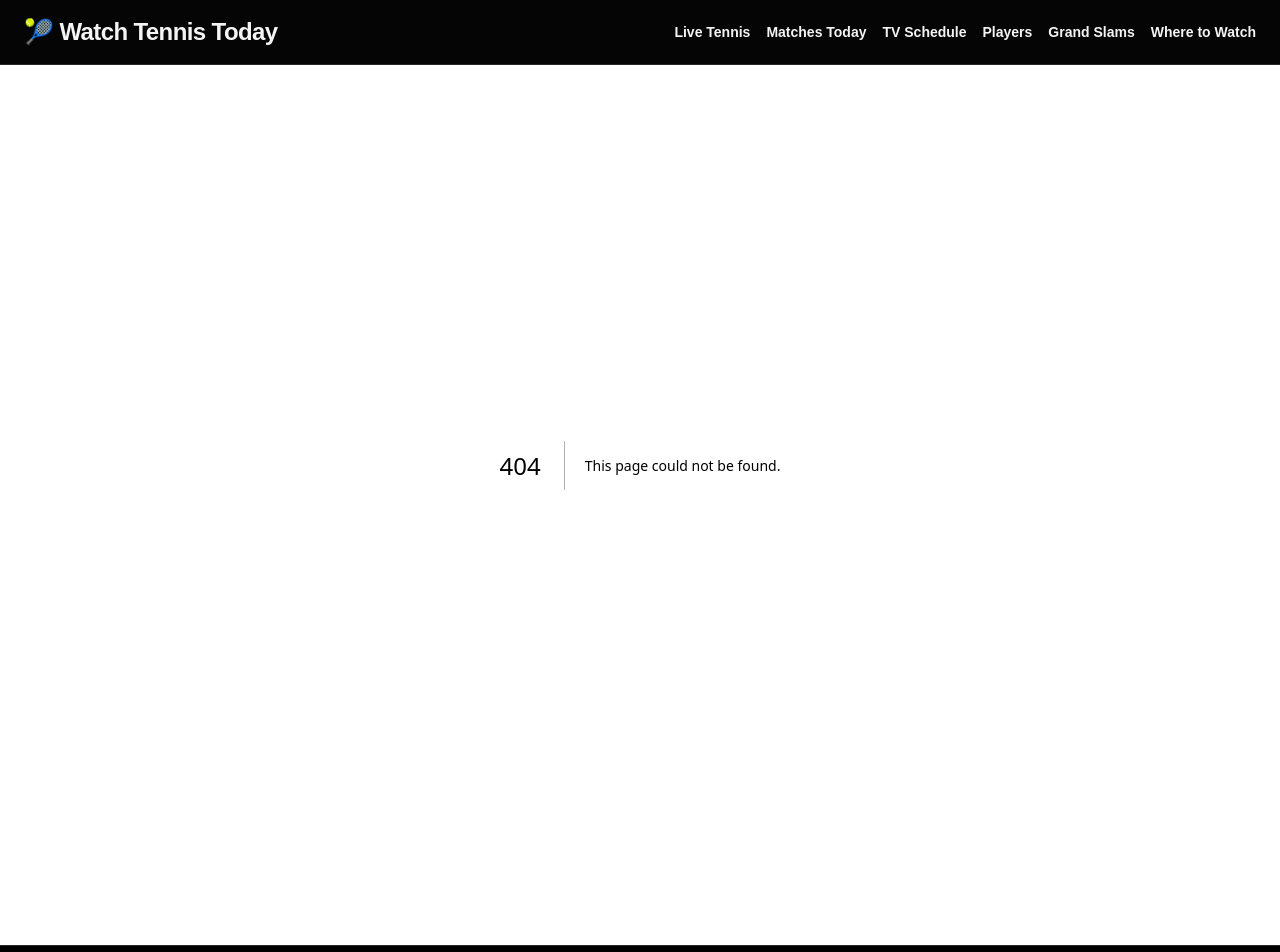
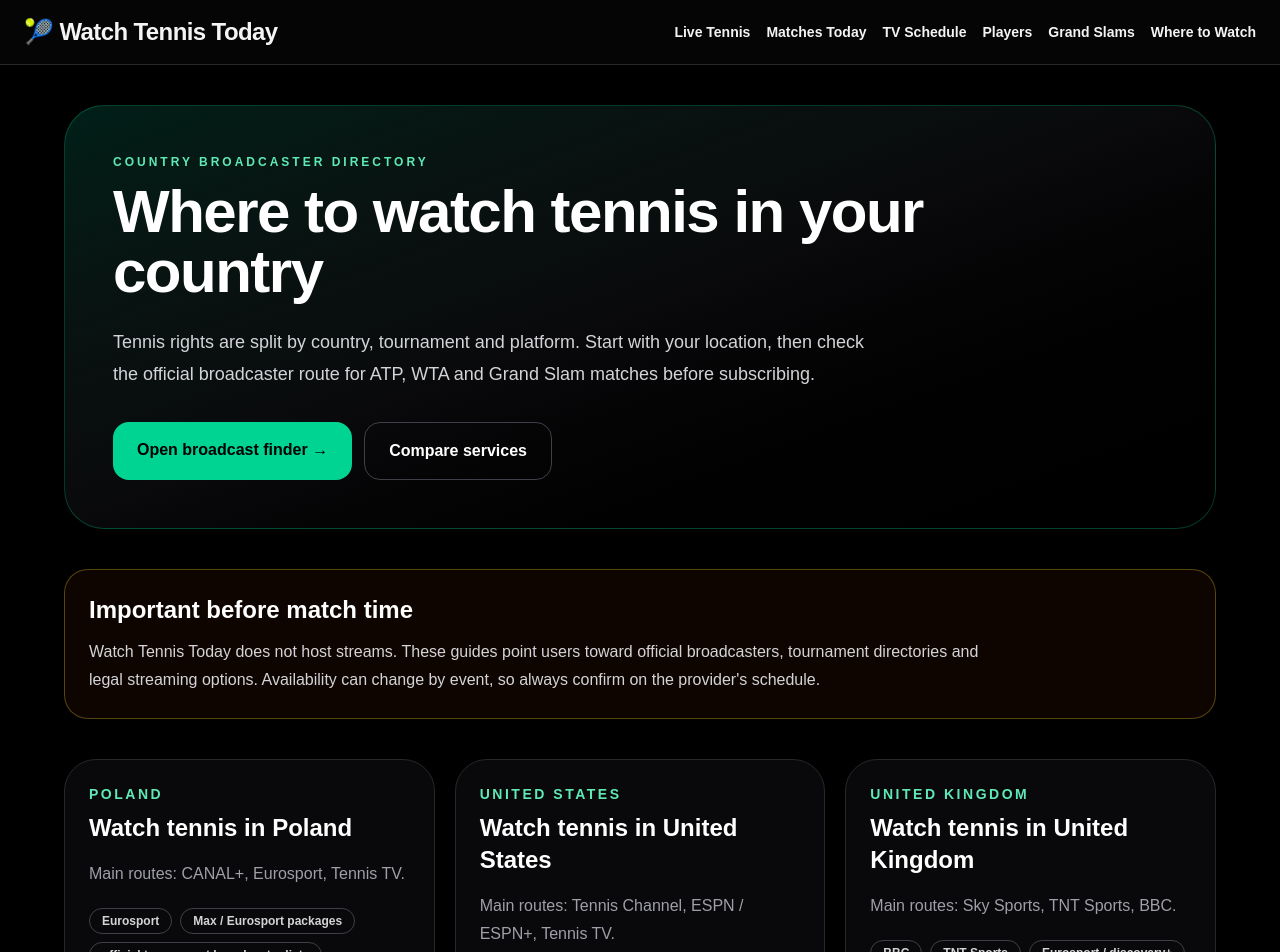
Before and after one commit to 8dqqd57hyh-rgb/watch-tennis-today, a Next.js app: page /watch-tennis-in in a window 1280 px wide. Before the commit this address had no page. Shown: the top 952 px of the page. Built offline with nearby package versions, Linux system fonts and the light colour scheme.

Commit message:
Add automated tennis email alerts

```diff
--- a/app/components/HomepageGrowthEngine.tsx
+++ b/app/components/HomepageGrowthEngine.tsx
@@ -26,7 +26,7 @@ const grandSlamLinks = [
   },
   {
     name: "Wimbledon",
-    href: "/wimbledon-live-stream",
+    href: "/wimbledon-live",
     scheduleHref: "/tennis-schedule-today",
     tvHref: "/watch-tennis-in/uk",
     terms: ["wimbledon"],
--- a/app/sitemap.ts
+++ b/app/sitemap.ts
@@ -211,6 +211,7 @@ export default async function sitemap(): Promise<MetadataRoute.Sitemap> {
     "/players",
     "/players/atp",
     "/players/wta",
+    "/watch-tennis-in",
     "/watch-tennis-in/poland",
     "/today",
     "/tomorrow",
@@ -235,6 +236,7 @@ export default async function sitemap(): Promise<MetadataRoute.Sitemap> {
     "/best-vpn-for-wimbledon",
     "/watch-tennis-abroad",
     "/wimbledon-live",
+    "/wimbledon-live-stream",
     "/wimbledon-schedule",
     "/wimbledon-results",
     "/wimbledon-tv-schedule",
@@ -291,10 +293,12 @@ export default async function sitemap(): Promise<MetadataRoute.Sitemap> {
     "/who-plays-tennis-today",
     "/best-tennis-matches-today",
     "/tennis-tv-broadcast-finder",
+    "/watch-tennis-in",
     "/tennis-tv-not-working",
     "/tennis-streaming-services",
     "/tennis-live-alerts",
     "/wimbledon-live",
+    "/wimbledon-live-stream",
     "/wimbledon-schedule",
     "/wimbledon-results",
     "/wimbledon-tv-schedule",
--- /dev/null
+++ b/app/watch-tennis-in/page.tsx
@@ -0,0 +1,153 @@
+import type { Metadata } from "next";
+import EmailSignup from "@/app/components/EmailSignup";
+import RevenueConversionPanel from "@/app/components/RevenueConversionPanel";
+import { broadcastCountries } from "@/data/broadcastFinder";
+
+const BASE_URL = "https://watchtennistoday.com";
+
+export const metadata: Metadata = {
+  title: "Where to Watch Tennis by Country | ATP, WTA & Grand Slam TV Guide",
+  description:
+    "Choose your country to find legal tennis TV channels, official broadcaster directories and streaming options for ATP, WTA and Grand Slam matches.",
+  alternates: {
+    canonical: `${BASE_URL}/watch-tennis-in`,
+  },
+  openGraph: {
+    title: "Where to Watch Tennis by Country",
+    description:
+      "Country-by-country tennis broadcaster guides for ATP, WTA and Grand Slam coverage.",
+    url: `${BASE_URL}/watch-tennis-in`,
+    siteName: "Watch Tennis Today",
+    type: "website",
+  },
+};
+
+const quickRoutes = [
+  {
+    title: "Today’s matches",
+    description: "Check the current live and upcoming schedule before choosing a broadcaster.",
+    href: "/today",
+  },
+  {
+    title: "Tomorrow’s schedule",
+    description: "Plan ahead for tomorrow’s ATP, WTA and Grand Slam matches.",
+    href: "/tomorrow",
+  },
+  {
+    title: "Compare streaming services",
+    description: "Avoid paying for the wrong platform by comparing common tennis options.",
+    href: "/compare",
+  },
+];
+
+export default function WatchTennisInHubPage() {
+  const collectionSchema = {
+    "@context": "https://schema.org",
+    "@type": "CollectionPage",
+    name: "Where to Watch Tennis by Country",
+    description:
+      "A country-by-country directory of legal tennis broadcaster and streaming guides.",
+    url: `${BASE_URL}/watch-tennis-in`,
+    hasPart: broadcastCountries.map((country) => ({
+      "@type": "WebPage",
+      name: `Where to Watch Tennis in ${country.country}`,
+      url: `${BASE_URL}/watch-tennis-in/${country.slug}`,
+    })),
+  };
+
+  return (
+    <main className="min-h-screen bg-black px-6 py-10 text-white md:px-10">
+      <script
+        type="application/ld+json"
+        dangerouslySetInnerHTML={{ __html: JSON.stringify(collectionSchema) }}
+      />
+
+      <section className="mx-auto mb-10 max-w-6xl rounded-[2.5rem] border border-emerald-500/30 bg-gradient-to-br from-emerald-950/70 via-zinc-950 to-black p-8 md:p-12">
+        <p className="mb-3 text-xs font-black uppercase tracking-[0.25em] text-emerald-300">
+          Country broadcaster directory
+        </p>
+        <h1 className="max-w-4xl text-4xl font-black tracking-tight md:text-6xl">
+          Where to watch tennis in your country
+        </h1>
+        <p className="mt-6 max-w-3xl text-lg leading-8 text-zinc-300">
+          Tennis rights are split by country, tournament and platform. Start with your location, then check the official broadcaster route for ATP, WTA and Grand Slam matches before subscribing.
+        </p>
+        <div className="mt-8 flex flex-wrap gap-3">
+          <a
+            href="/tennis-tv-broadcast-finder"
+            className="rounded-2xl bg-emerald-400 px-6 py-4 font-black text-black hover:bg-emerald-300"
+          >
+            Open broadcast finder →
+          </a>
+          <a
+            href="/tennis-streaming-services"
+            className="rounded-2xl border border-zinc-700 px-6 py-4 font-black text-white hover:border-emerald-300"
+          >
+            Compare services
+          </a>
+        </div>
+      </section>
+
+      <div className="mx-auto max-w-6xl">
+        <section className="mb-10 rounded-3xl border border-amber-300/30 bg-amber-950/20 p-6">
+          <h2 className="mb-3 text-2xl font-black">Important before match time</h2>
+          <p className="max-w-4xl leading-7 text-zinc-300">
+            Watch Tennis Today does not host streams. These guides point users toward official broadcasters, tournament directories and legal streaming options. Availability can change by event, so always confirm on the provider&apos;s schedule.
+          </p>
+        </section>
+
+        <section className="mb-12 grid gap-5 md:grid-cols-2 xl:grid-cols-3">
+          {broadcastCountries.map((country) => (
+            <a
+              key={country.slug}
+              href={`/watch-tennis-in/${country.slug}`}
+              className="rounded-[2rem] border border-zinc-800 bg-zinc-950 p-6 transition hover:border-emerald-400 hover:bg-zinc-900"
+            >
+              <p className="mb-2 text-sm font-black uppercase tracking-[0.18em] text-emerald-300">
+                {country.country}
+              </p>
+              <h2 className="mb-4 text-2xl font-black">
+                Watch tennis in {country.country}
+              </h2>
+              <p className="mb-5 leading-7 text-zinc-400">
+                Main routes: {country.primaryBroadcasters.slice(0, 3).join(", ")}.
+              </p>
+              <div className="flex flex-wrap gap-2 text-xs font-bold text-zinc-300">
+                {country.grandSlamBroadcasters.slice(0, 3).map((item) => (
+                  <span key={item} className="rounded-full border border-zinc-700 px-3 py-1">
+                    {item}
+                  </span>
+                ))}
+              </div>
+            </a>
+          ))}
+        </section>
+
+        <section className="mb-12 grid gap-5 md:grid-cols-3">
+          {quickRoutes.map((route) => (
+            <a
+              key={route.href}
+              href={route.href}
+              className="rounded-[2rem] border border-zinc-800 bg-zinc-950 p-6 hover:border-zinc-600"
+            >
+              <h2 className="mb-2 text-2xl font-black">{route.title}</h2>
+              <p className="leading-7 text-zinc-400">{route.description}</p>
+            </a>
+          ))}
+        </section>
+
+        <RevenueConversionPanel context="article" />
+
+        <section className="mb-12">
+          <EmailSignup
+            title="Get calm tennis schedule updates"
+            description="Optional tennis alerts for notable matches and schedule changes. No popups, no auto-subscribe and no spam."
+            source="country-hub"
+            context="country broadcaster hub"
+            buttonLabel="Send me tennis updates"
+          />
+        </section>
+      </div>
+    </main>
+  );
+}
--- /dev/null
+++ b/app/wimbledon-live-stream/page.tsx
@@ -0,0 +1,2 @@
+export { metadata } from "../wimbledon-live/page";
+export { default } from "../wimbledon-live/page";
```
Also changed, not shown: 1 other file (tests, documents, lock files or other folders).
